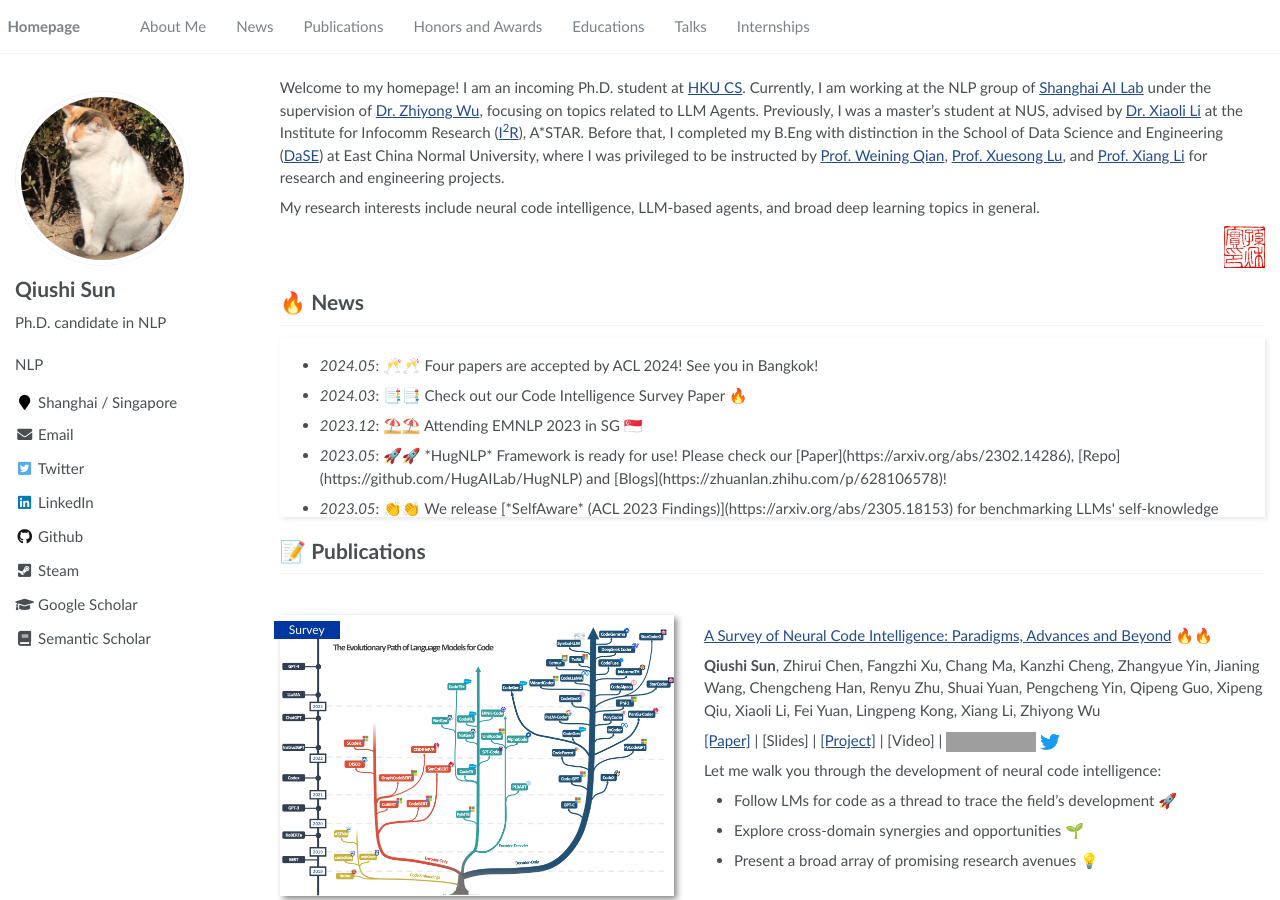
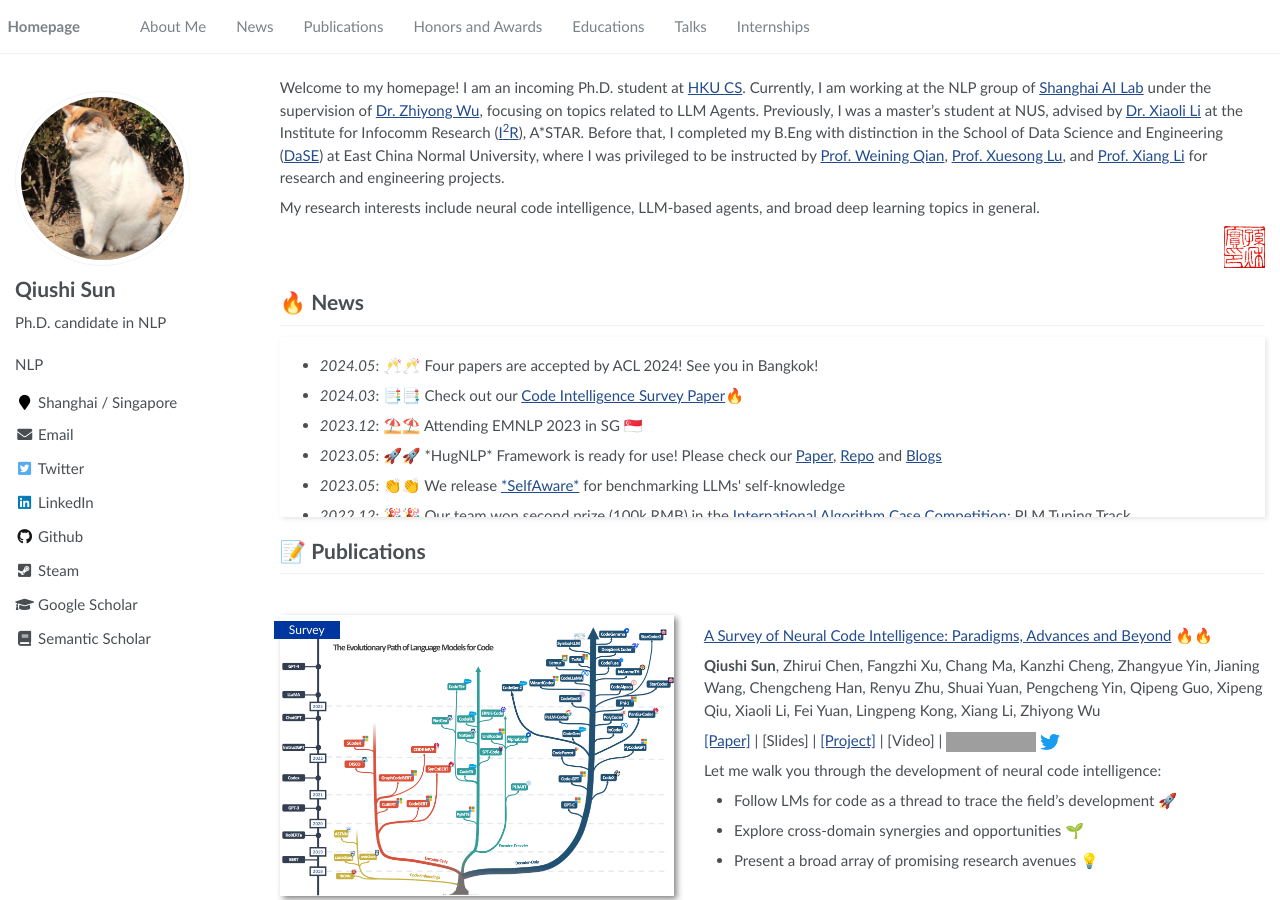
Before and after one commit to lixiang3776/lixiang3776.github.io, a Jekyll site: the page built from _pages/about.md, in a window 1280 px wide and 900 px high. Built offline with Jekyll 4.4.1, drawn with Linux system fonts in a browser that asks for light colours; grey boxes are pictures that could not be loaded.

Commit message:
fix: HTML formats

```diff
--- a/_pages/about.md
+++ b/_pages/about.md
@@ -58,11 +58,11 @@ My research interests include neural code intelligence, LLM-based agents, and br
 <div class="scrollable-area">
     <ul>
         <li><em>2024.05</em>: 🥂🥂 Four papers are accepted by ACL 2024! See you in Bangkok!</li>
-        <li><em>2024.03</em>: 📑📑 Check out our Code Intelligence Survey Paper 🔥</li>
+        <li><em>2024.03</em>: 📑📑 Check out our <a href="https://arxiv.org/abs/2403.14734">Code Intelligence Survey Paper</a>🔥</li>
         <li><em>2023.12</em>: ⛱️⛱️ Attending EMNLP 2023 in SG 🇸🇬</li>
-        <li><em>2023.05</em>: 🚀🚀 *HugNLP* Framework is ready for use! Please check our [Paper](https://arxiv.org/abs/2302.14286), [Repo](https://github.com/HugAILab/HugNLP) and [Blogs](https://zhuanlan.zhihu.com/p/628106578)!</li>
-        <li><em>2023.05</em>: 👏👏 We release [*SelfAware* (ACL 2023 Findings)](https://arxiv.org/abs/2305.18153) for benchmarking LLMs' self-knowledge [Slides](./files/ACL23_LLMSA-Presentation.pdf).</li>
-        <li><em>2022.12</em>: 🎉🎉 Our team won second prize (100k RMB) in the [International Algorithm Case Competition](https://iacc.pazhoulab-huangpu.com/): PLM Tuning Track.
+        <li><em>2023.05</em>: 🚀🚀 *HugNLP* Framework is ready for use! Please check our <a href="https://arxiv.org/abs/2302.14286">Paper</a>, <a href="https://github.com/HugAILab/HugNLP">Repo</a> and <a href="https://zhuanlan.zhihu.com/p/628106578">Blogs</a></li>
+        <li><em>2023.05</em>: 👏👏 We release <a href="https://arxiv.org/abs/2305.18153">*SelfAware*</a> for benchmarking LLMs' self-knowledge </li>
+        <li><em>2022.12</em>: 🎉🎉 Our team won second prize (100k RMB) in the <a href="https://iacc.pazhoulab-huangpu.com/">International Algorithm Case Competition</a>: PLM Tuning Track.
 </li>
     </ul>
 </div>
```
